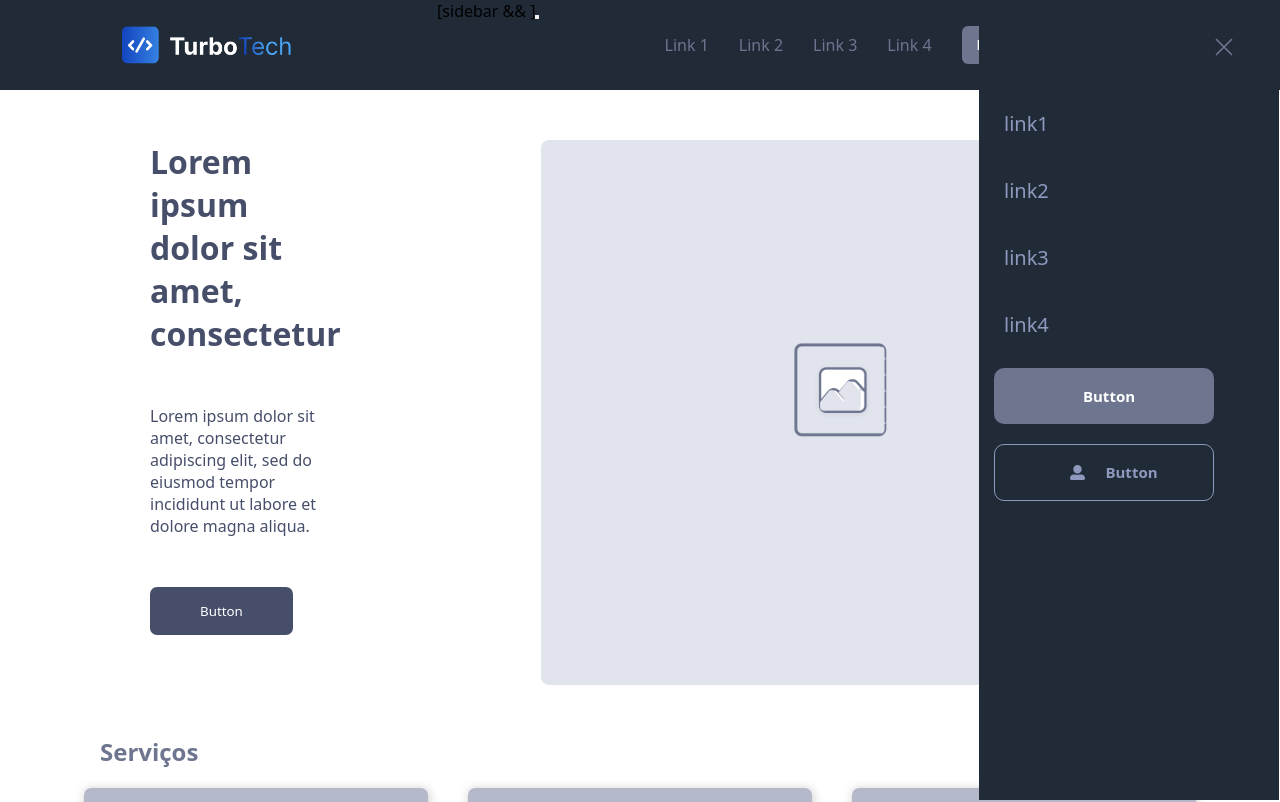
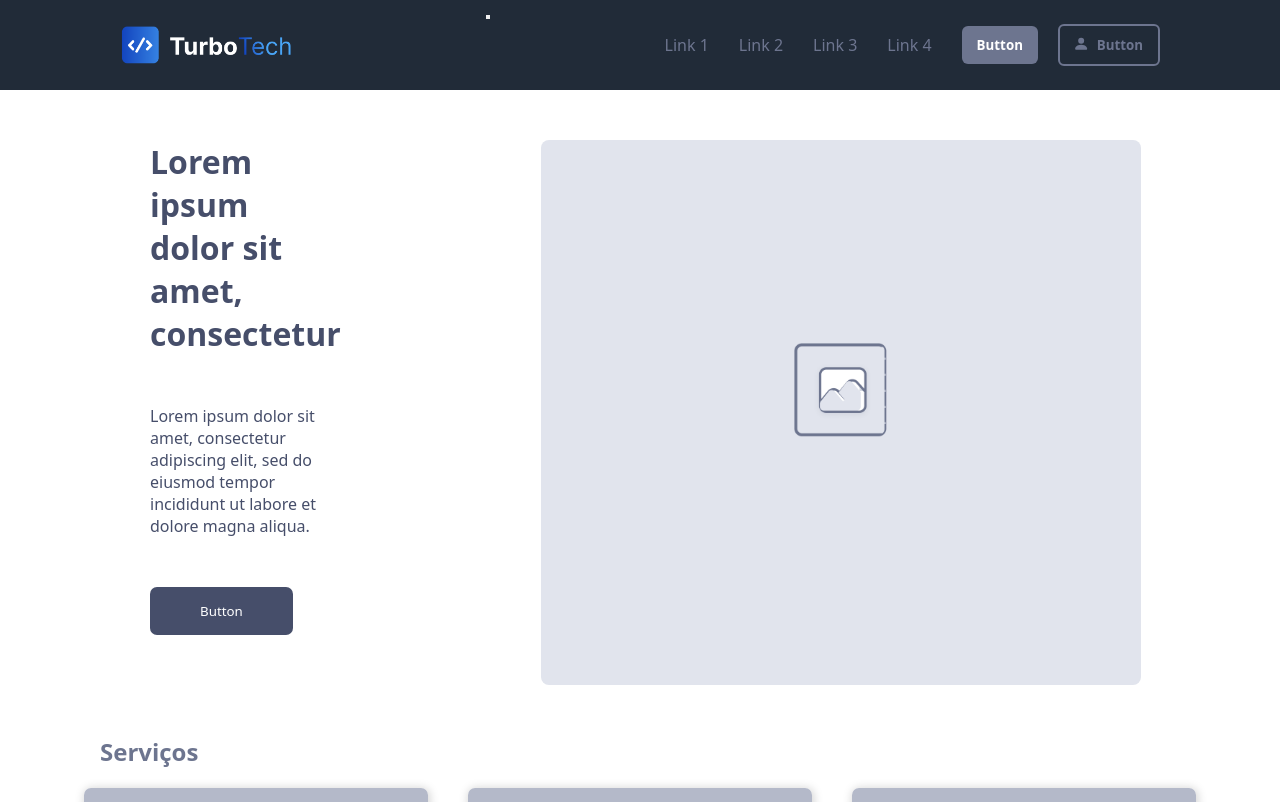
Before and after one commit to ArthurRibbeiro/testewebsite, a React (Create React App) app: page / in a window 1280 px wide. Shown: the top 802 px of the page. Built offline with nearby package versions, Linux system fonts and the light colour scheme.

Commit message:
Concluido

```diff
--- a/src/componentes/cabecalho.jsx
+++ b/src/componentes/cabecalho.jsx
@@ -22,7 +22,7 @@ function Cabecalho(){
 
         </div>
         <div className='divmenu' onClick={ShowSiderBar}>
-            [sidebar && <Sidebar active={setSidebar}/>]
+            {sidebar && <Sidebar active={setSidebar}/>}
             <button>
                 <BsList className='menu' />
             </button>
```
